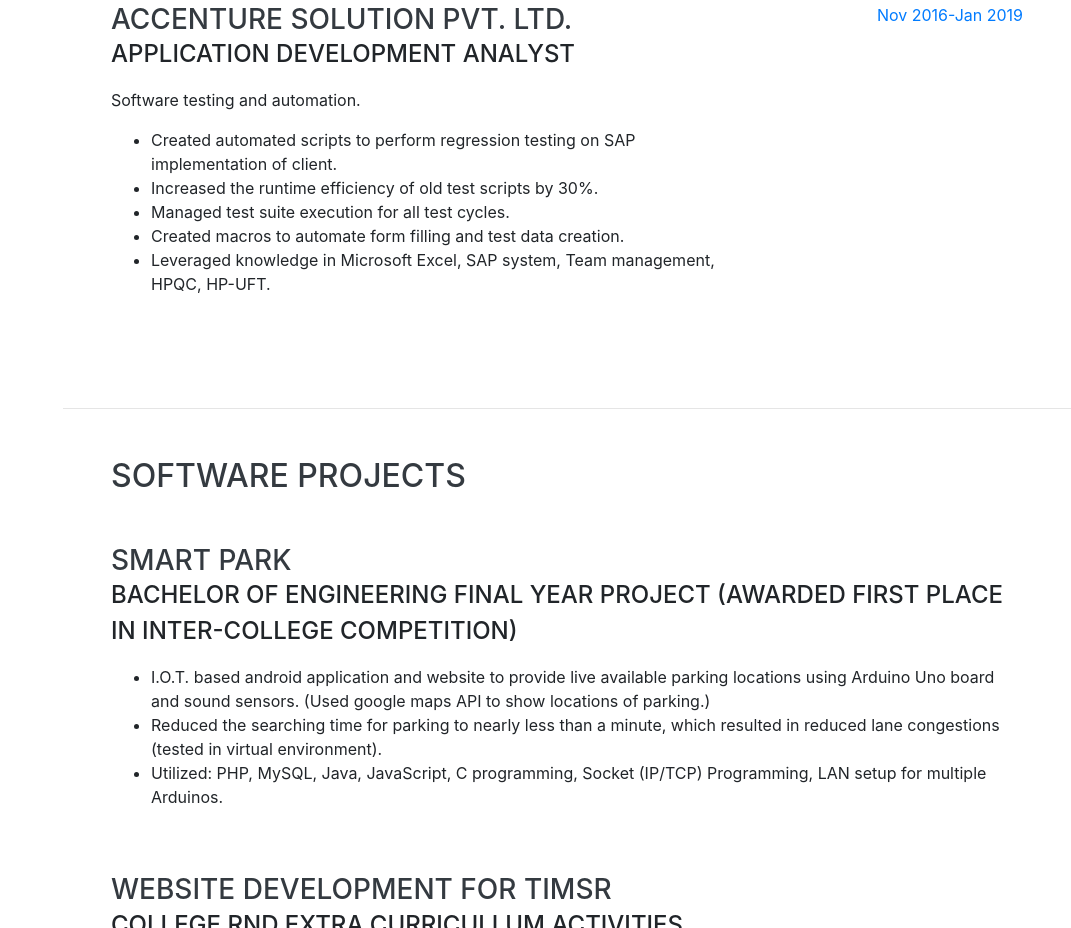
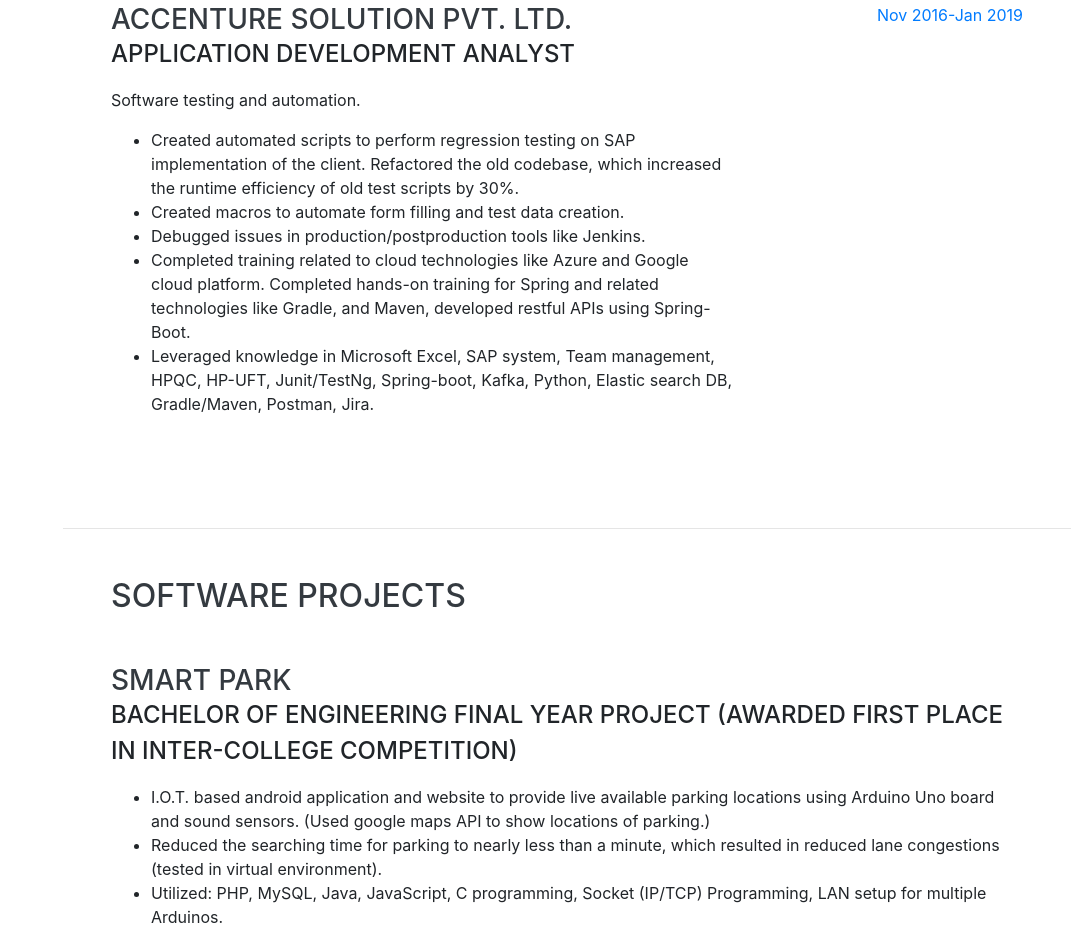
Before and after one commit to varunpande/varunpande.github.io, a website with bundled scripts: page intro/index.html in a window 1280 px wide. Shown: the part 1672-2600 px from the top of the page, without its empty margins (209-1280 px from the left). Built offline with nearby package versions, Linux system fonts and the light colour scheme; a web font is replaced by a local one.

Commit message:
Update index.html
updating resume

```diff
--- a/intro/index.html
+++ b/intro/index.html
@@ -138,11 +138,14 @@
                         <div class="subheading mb-3">Application Development Analyst</div>
                         <p>Software testing and automation.</p>
                         <ul>
-                            <li>Created automated scripts to perform regression testing on SAP implementation of client.</li>
-                            <li>Increased the runtime efficiency of old test scripts by 30%.</li>
-                            <li>Managed test suite execution for all test cycles.</li>
+                            <li>Created automated scripts to perform regression testing on SAP implementation of the client. Refactored the old
+codebase, which increased the runtime efficiency of old test scripts by 30%.</li>
                             <li>Created macros to automate form filling and test data creation.</li>
-                            <li>Leveraged knowledge in Microsoft Excel, SAP system, Team management, HPQC, HP-UFT.</li>
+                            <li>Debugged issues in production/postproduction tools like Jenkins.</li>
+                            <li>Completed training related to cloud technologies like Azure and Google cloud platform. Completed hands-on
+training for Spring and related technologies like Gradle, and Maven, developed restful APIs using Spring-Boot.</li>
+                            <li>Leveraged knowledge in Microsoft Excel, SAP system, Team management, HPQC, HP-UFT, Junit/TestNg,
+Spring-boot, Kafka, Python, Elastic search DB, Gradle/Maven, Postman, Jira.</li>
                         </ul>
                     </div>
                     <div class="resume-date text-md-right">
```
